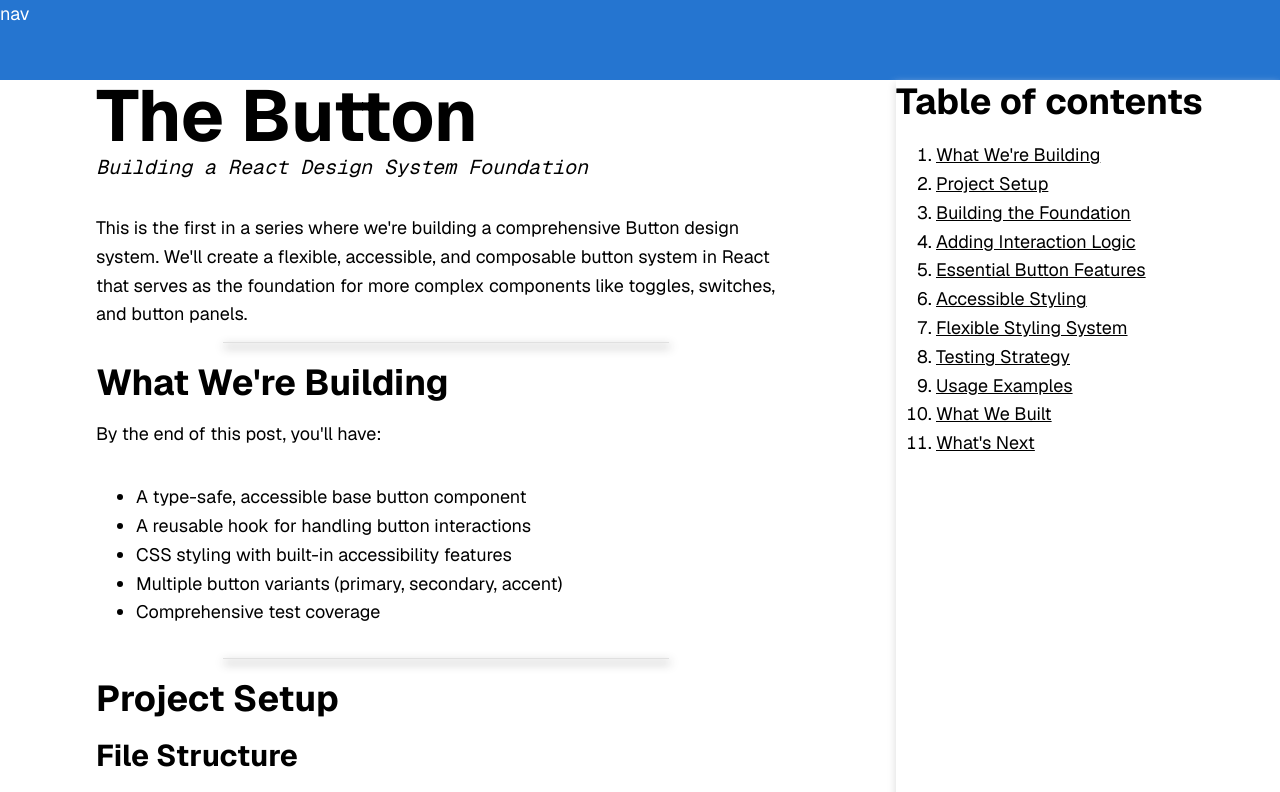
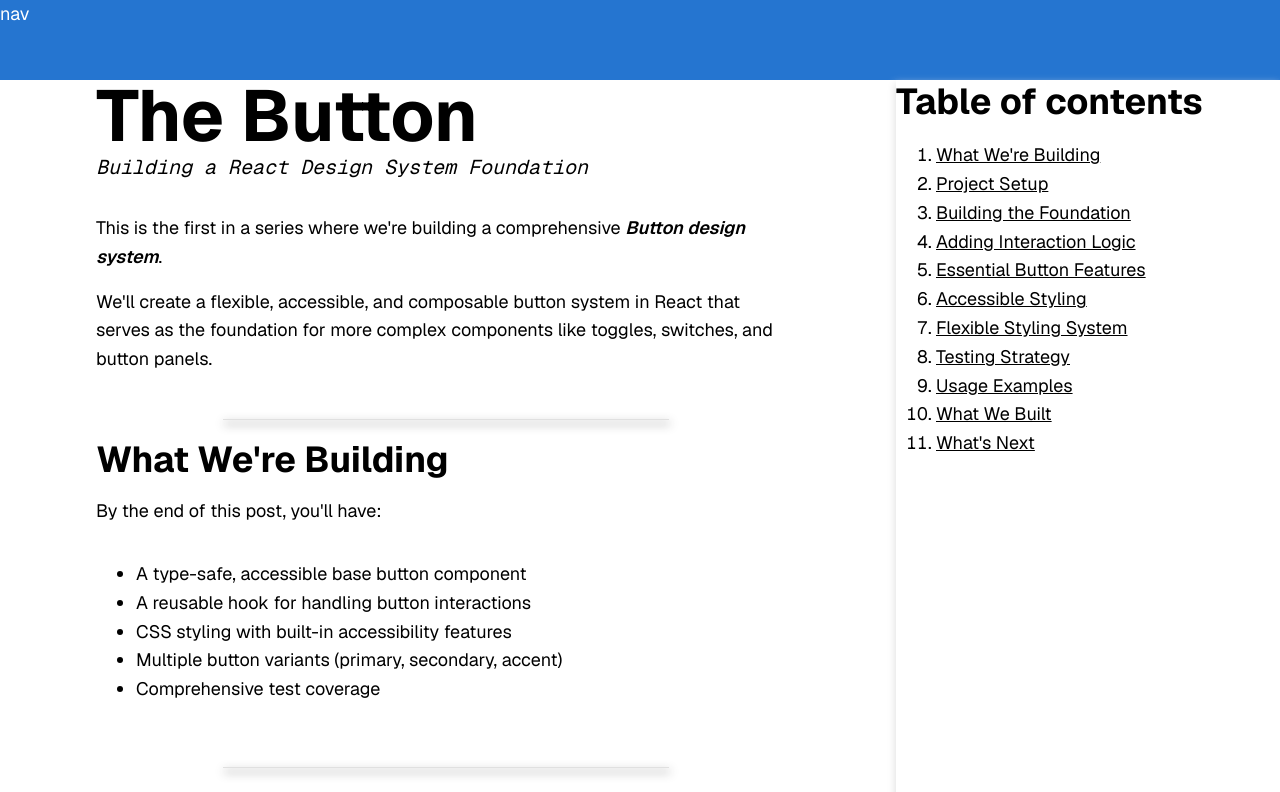
Before and after one commit to codercarl1243/react_components_system, a Next.js app: page /blog/design-system/buttons/base2 in a window 1280 px wide. Shown: the top 792 px of the page. Built offline with nearby package versions, Linux system fonts and the light colour scheme.

Commit message:
CHANGE style option for page

```diff
--- a/app/blog/design-system/buttons/base2/page.tsx
+++ b/app/blog/design-system/buttons/base2/page.tsx
@@ -13,18 +13,20 @@ export const metadata: Metadata = { title: "Buttons · Design System" };
 export default function ButtonsBasePage() {
     return (
         <>
-            <Post className="flow-8">
+            <Post className="flow-16">
                 <PostSection>
                     <PostBanner
                         title="The Button"
                         subtitle="Building a React Design System Foundation"
                         image={{
                             src: "",
-                            alt: undefined
                         }}
                     />
                     <p>
-                        This is the first in a series where we're building a comprehensive Button design system.
+                        This is the first in a series where we're building a comprehensive <span className="bold italic">Button design system</span>.
+                    </p>
+
+                    <p>
                         We'll create a flexible, accessible, and composable button system in React that serves as the
                         foundation for more complex components like toggles, switches, and button panels.
                     </p>
```
